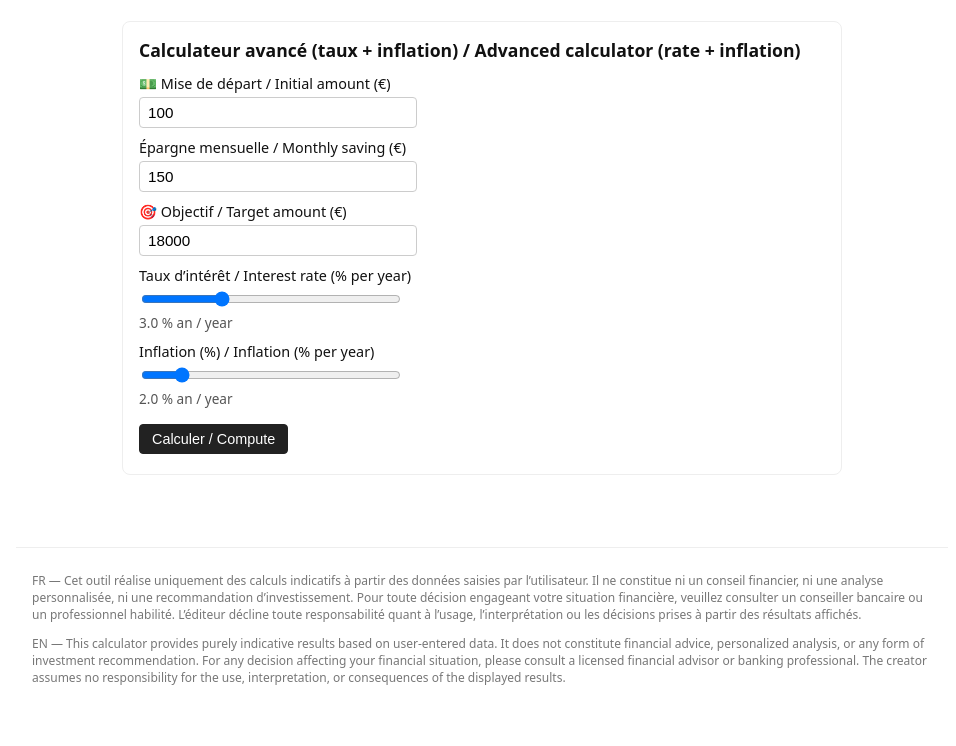
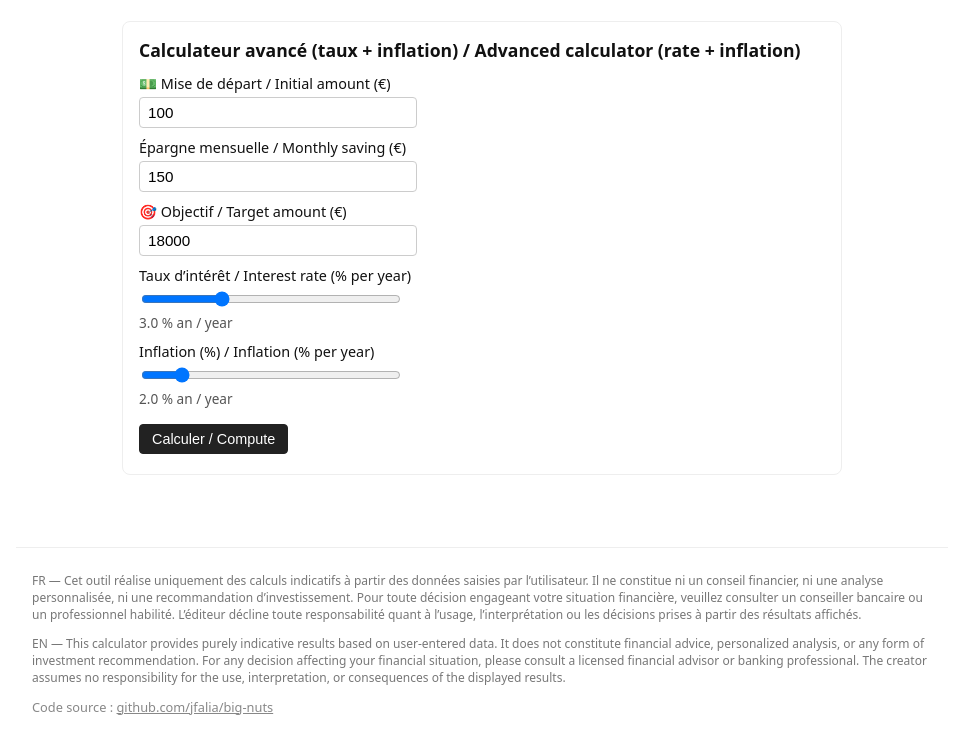
Before and after one commit to jfalia/big-nuts, a plain HTML site: page index.html in a window 1280 px wide. Shown: the part 471-1217 px from the top of the page, without its empty margins (158-1114 px from the left). Before the commit the page ends 1187 px from the top, so only its background shows below. Drawn offline with Linux system fonts and the light colour scheme.

Commit message:
Add GitHub source link in footer

```diff
--- a/index.html
+++ b/index.html
@@ -285,6 +285,15 @@
             The creator assumes no responsibility for the use, interpretation, or
             consequences of the displayed results.
         </p>
+        <p style="font-size:0.8rem; color:#888; margin-top:8px;">
+            Code source :
+            <a href="https://github.com/jfalia/big-nuts"
+               target="_blank"
+               rel="noopener noreferrer"
+               style="color:inherit;">
+                github.com/jfalia/big-nuts
+            </a>
+        </p>
     </footer>
 
     <script>
```
